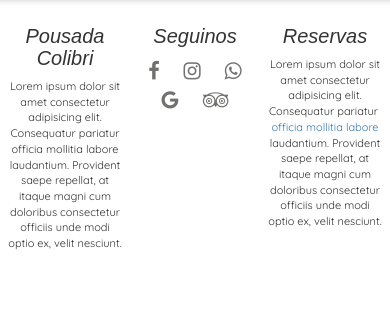
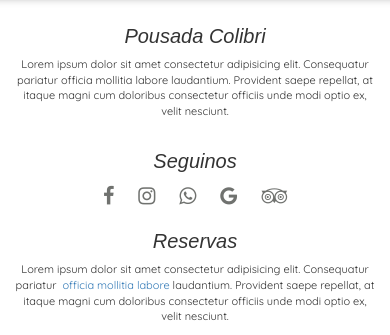
Before and after one commit to ArevaloJoseLuis/PreEntrega2-Arevalo, a plain HTML site: page index.html in a window 390 px wide. Shown: the part 2385-2720 px from the top of the page. Before the commit the page ends 2647 px from the top, so only its background shows below. Drawn offline with nearby package versions, Linux system fonts and the light colour scheme.

Commit message:
Utilizando Grid System en los footers

```diff
--- a/index.html
+++ b/index.html
@@ -146,7 +146,7 @@
 
     <footer class="container text-center">
         <div class="row justify-content-center">
-            <div class="col">
+            <div class="col-12 col-md-6 col-lg-4">
                 <td>
                     <h3>Pousada Colibri</h3>
                     <p>Lorem ipsum dolor sit amet consectetur adipisicing elit. Consequatur pariatur officia mollitia
@@ -157,7 +157,7 @@
                         ex, velit nesciunt.</p>
                 </td>
             </div>
-            <div class="col footer">
+            <div class="col-12 col-md-6 col-lg-4 footer">
                 <td>
                     <h3>Seguinos</h3>
                     <a href="#"><i class="fa fa-facebook"></i></a>
@@ -167,7 +167,7 @@
                     <a href="#"><i class="fa fa-tripadvisor"></i></a>
                 </td>
             </div>
-            <div class="col">
+            <div class="col-12 col-md-6 col-lg-4">
                 <h3>Reservas</h3>
                 <p>Lorem ipsum dolor sit amet consectetur adipisicing elit. Consequatur pariatur <a
                         href="../contato/contato.html"><img src="" alt=""> officia mollitia labore</a>
```
